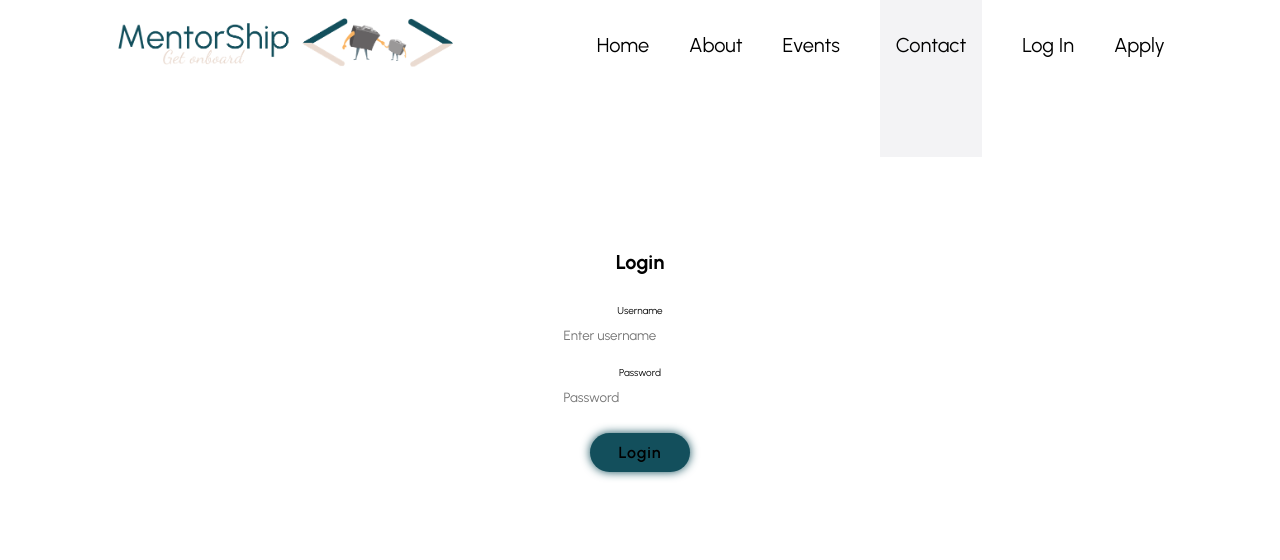
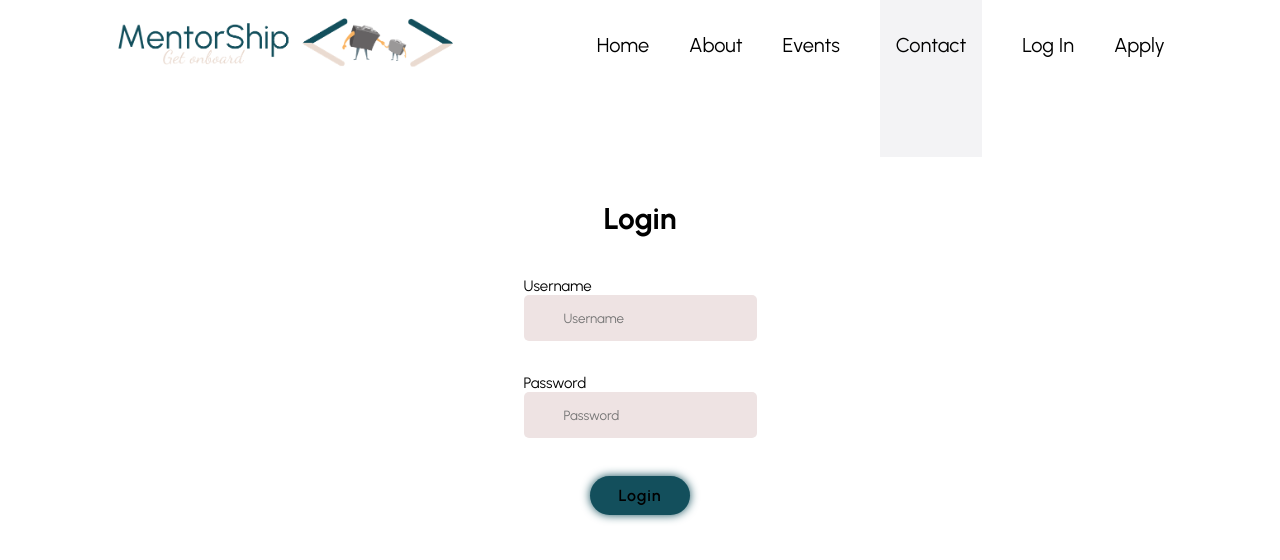
Before and after one commit to SheCodesAus/layer_8_victory_frontend_bris_2023, a React (Vite) app: page /login in a window 1280 px wide. Shown: the top 560 px of the page. Built offline with nearby package versions, Linux system fonts and the light colour scheme.

Commit message:
adding login_page functionality

```diff
--- /dev/null
+++ b/src/api/post_login.js
@@ -0,0 +1,31 @@
+async function postLogin(username, password) {
+
+    const url = `${import.meta.env.VITE_API_URL}/api-token-auth/`;
+
+    const response = await fetch(url, {
+        method: "POST", // We need to tell the server that we are sending JSON data so we set the Content-Type header to application/json
+        headers: {
+            "Content-Type": "application/json",
+        },
+        body: JSON.stringify({
+            "username": username,
+            "password": password,
+        }),
+    });
+    console.log(response)
+
+    if (!response.ok) {
+        const fallbackError = `Error trying to login`;
+
+        const data = await response.json().catch(() => {
+            throw new Error(fallbackError);
+        });
+
+        const errorMessage = data?.detail ?? fallbackError;
+        throw new Error(errorMessage);
+    }
+
+    return await response.json();
+}
+
+export default postLogin;
--- a/src/components/LoginForm/LoginForm.css
+++ b/src/components/LoginForm/LoginForm.css
@@ -1,15 +1,26 @@
 .login-form{
-    text-align: center;
+
     margin-top: 200px;
-    padding:50px;
+    display:flex;
+    flex-direction: column;
+    align-items: center;
 
 }
 .login-input{
 
-    padding :10px 40px;
+    padding :15px 40px;
     border-radius: 5px;
+    background-color:rgb(238, 227, 227);
+    margin-bottom: 20px;
 }
 
 .login-form h1{
-    margin-bottom: 30px;
+    margin-bottom: 40px;
+    text-align: center;
+    font-size: 30px;
 }
+
+.label-login{
+    font-size:15px;
+    text-align: left;
+}
--- a/src/components/LoginForm/LoginForm.jsx
+++ b/src/components/LoginForm/LoginForm.jsx
@@ -1,18 +1,58 @@
+import { useState } from "react";
+import { useNavigate } from "react-router-dom";
+import postLogin from "../../api/post_login";
+import useAuth from "../../hooks/use-auth";
 import Button from "../Buttton/Button";
 import "./LoginForm.css";
 
 
 const LoginForm  = () =>{
+    const navigate = useNavigate();
+    const {auth, setAuth} = useAuth();
+
+    const [credentials, setCredentials] = useState
+    ({
+        username: "",
+        password: "",
+    });
+
+    const handleChange = (event) => {
+        const { id, value } = event.target;
+        setCredentials((prevCredentials) => ({
+            ...prevCredentials,
+            [id]: value,
+        }));
+    }
+
+    const handleSubmit = (event) => {
+        event.preventDefault();
+        if (credentials.username && credentials.password) {
+            postLogin(
+                credentials.username,
+                credentials.password,
+                ).then((response) => {
+                    window.localStorage.setItem("token", response.token);
+
+                    setAuth({
+                        token: response.token,
+                    });
+                    navigate("/events");
+                });
+        }
+    };
+
 return(
     <form className="login-form">
     <div>
         <h1 className="login_title">Login</h1>
-            <label htmlFor="username">Username </label><br/>
+
+            <label htmlFor="username" className="label-login">Username </label><br/>
             <input
             className="login-input"
             type="text"
             id="username"
-            placeholder="Enter username"
+            placeholder="Username"
+            onChange={handleChange}
        />
     </div>
     <br/>
@@ -23,10 +63,11 @@ return(
             type="password"
             id="password"
             placeholder="Password"
+            onChange={handleChange}
         />
     </div>
     <br/>
-    <Button text={"Login"} btnClass = "btn-info " />
+    <Button text={"Login"} btnClass = "btn-info " onClick={handleSubmit}/>
 
 
 </form>
```
